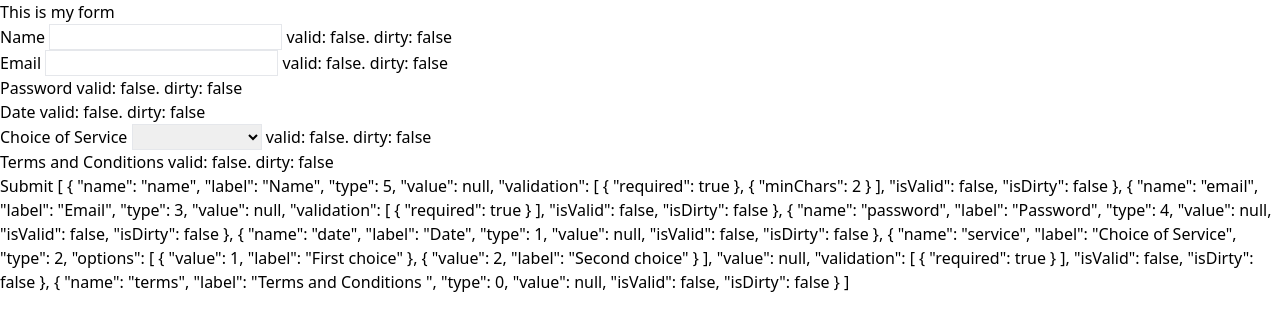
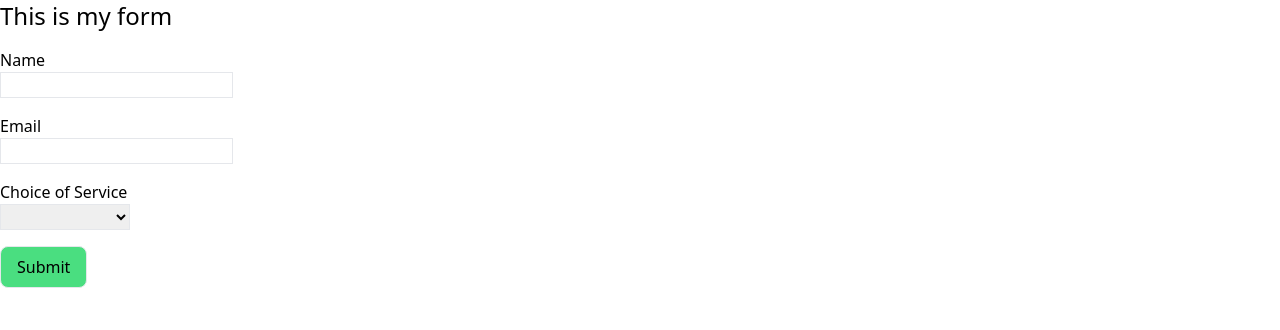
Before and after one commit to samwilliscreative/whg, a Nuxt app: page / in a window 1280 px wide. Shown: the top 330 px of the page. Built offline with nearby package versions, Linux system fonts and the light colour scheme.

Commit message:
Refactor form and app components

```diff
--- a/app.vue
+++ b/app.vue
@@ -1,24 +1,31 @@
 <template>
   <div>
-    <h1>This is my form</h1>
-    <DynamicForm :fields="formFields"></DynamicForm>
+    <h1 class="mb-4 text-2xl">This is my form</h1>
+
+    <DynamicForm
+      :fields="formFields"
+      @submitForm="handleSubmitForm"
+    ></DynamicForm>
+
+    <p v-if="showSuccessMessage" class="mt-4">Form submitted succesfully!</p>
   </div>
 </template>
 <script setup lang="ts">
 import {
   DynamicFormFieldType,
+  type DynamicFormData,
   type DynamicFormField,
 } from "./components/DynamicForm/types/dynamic-form";
 
-const formFields: DynamicFormField[] = [
+const showSuccessMessage = ref(false);
+
+const formFields: DynamicFormData[] = [
   {
     name: "name",
     label: "Name",
     type: DynamicFormFieldType.text,
     value: null,
     validation: [{ required: true }, { minChars: 2 }],
-    isValid: false,
-    isDirty: false,
   },
   {
     name: "email",
@@ -26,24 +33,6 @@ const formFields: DynamicFormField[] = [
     type: DynamicFormFieldType.email,
     value: null,
     validation: [{ required: true }],
-    isValid: false,
-    isDirty: false,
-  },
-  {
-    name: "password",
-    label: "Password",
-    type: DynamicFormFieldType.password,
-    value: null,
-    isValid: false,
-    isDirty: false,
-  },
-  {
-    name: "date",
-    label: "Date",
-    type: DynamicFormFieldType.date,
-    value: null,
-    isValid: false,
-    isDirty: false,
   },
   {
     name: "service",
@@ -55,16 +44,10 @@ const formFields: DynamicFormField[] = [
     ],
     value: null,
     validation: [{ required: true }],
-    isValid: false,
-    isDirty: false,
-  },
-  {
-    name: "terms",
-    label: "Terms and Conditions ",
-    type: DynamicFormFieldType.checkbox,
-    value: null,
-    isValid: false,
-    isDirty: false,
   },
 ];
+
+const handleSubmitForm = (formData: DynamicFormField[]): void => {
+  showSuccessMessage.value = true;
+};
 </script>
--- a/components/DynamicForm/DynamicForm.vue
+++ b/components/DynamicForm/DynamicForm.vue
@@ -1,64 +1,52 @@
 <template>
-  <!-- use form tag -->
-  <!-- make this a component and pass each field and then watch each field for changes to mark as dirty -->
-  <div v-for="field in formFields">
-    {{ field.label }}
-    <input
-      v-if="field.type === 5"
-      v-model="field.value"
-      type="text"
-      class="border"
-      :class="field.isDirty && !field.isValid ? '!text-rose-600' : ''"
-    />
-    <input
-      v-if="field.type === 3"
-      v-model="field.value"
-      type="email"
-      class="border"
-      :class="field.isDirty && !field.isValid ? '!text-rose-600' : ''"
-    />
-    <select
-      v-if="field.type === 2"
-      v-model="field.value"
-      type="email"
-      class="border"
-      :class="field.isDirty && !field.isValid ? '!text-rose-600' : ''"
-    >
-      <option v-for="option in field.options" :value="option.value">
-        {{ option.label }}
-      </option>
-    </select>
-    valid: {{ field.isValid }}. dirty: {{ field.isDirty }}
-  </div>
-  <button @click="validateAndSubmit">Submit</button>
+  <form @submit.prevent="validateAndSubmit" novalidate>
+    <div v-for="field in formFields" class="mb-4">
+      <label :for="field.name" class="block">{{ field.label }}</label>
 
-  {{ fields }}
+      <DynamicFormFieldsTextField
+        v-if="field.type === DynamicFormFieldType.text"
+        :field="field"
+      ></DynamicFormFieldsTextField>
+
+      <DynamicFormFieldsEmailField
+        v-if="field.type === DynamicFormFieldType.email"
+        :field="field"
+      ></DynamicFormFieldsEmailField>
+
+      <DynamicFormFieldsDropdownField
+        v-if="field.type === DynamicFormFieldType.dropdown"
+        :field="field"
+      ></DynamicFormFieldsDropdownField>
+    </div>
+
+    <button type="submit" class="py-2 px-4 bg-green-400 border rounded-lg">
+      Submit
+    </button>
+  </form>
 </template>
 <script setup lang="ts">
 import {
   DynamicFormFieldType,
-  type DynamicFormField,
+  type DynamicFormProps,
 } from "./types/dynamic-form";
 
-const props = defineProps({
-  fields: Array<DynamicFormField>,
-});
+const props = defineProps<DynamicFormProps>();
+const emit = defineEmits(["submitForm"]);
 
-const formFields = ref([...props.fields]);
-// need a function that adds the valid and dirty etc to the fields. create new interface for what is passed to the builder
+const { buildFormFields } = useDynamicForm();
+const { testValidationRequired, testValidationMinChars, testValidationEmail } =
+  useValidation();
 
-const formIsValid = ref(false);
+const formFields = ref([...buildFormFields(props.fields)]);
 
-const validateAndSubmit = () => {
-  validateFields();
-
-  if (formIsValid.value) {
-    // emit submit event
+const validateAndSubmit = (): void => {
+  if (validateFields()) {
+    emit("submitForm", formFields.value);
   }
 };
 
-const validateFields = () => {
-  formFields.value?.forEach((field) => {
+const validateFields = (): boolean => {
+  formFields.value.forEach((field) => {
     const testsToDo = [];
 
     field.validation?.forEach((v) => {
@@ -78,31 +66,13 @@ const validateFields = () => {
       testsToDo.push(testValidationEmail(field.value));
     }
 
-    const tests = testsToDo.every((t) => t);
+    const doAllTestsPass = testsToDo.every((t) => t);
 
-    field.isValid = tests;
+    field.isValid = doAllTestsPass;
+    field.isValidated = true;
     field.isDirty = true;
-    debugger;
-
-    return tests;
   });
 
-  formIsValid.value = !!formFields.value?.every((f) => f.isValid);
-};
-
-const testValidationRequired = (fieldValue): boolean => {
-  return !!fieldValue;
-};
-
-const testValidationMinChars = (fieldValue): boolean => {
-  return fieldValue?.length >= 2;
-};
-
-const testValidationEmail = (fieldValue): boolean => {
-  return !!String(fieldValue)
-    .toLowerCase()
-    .match(
-      /^(([^<>()[\]\\.,;:\s@"]+(\.[^<>()[\]\\.,;:\s@"]+)*)|.(".+"))@((\[[0-9]{1,3}\.[0-9]{1,3}\.[0-9]{1,3}\.[0-9]{1,3}\])|(([a-zA-Z\-0-9]+\.)+[a-zA-Z]{2,}))$/
-    );
+  return !!formFields.value?.every((f) => f.isValid);
 };
 </script>
```
